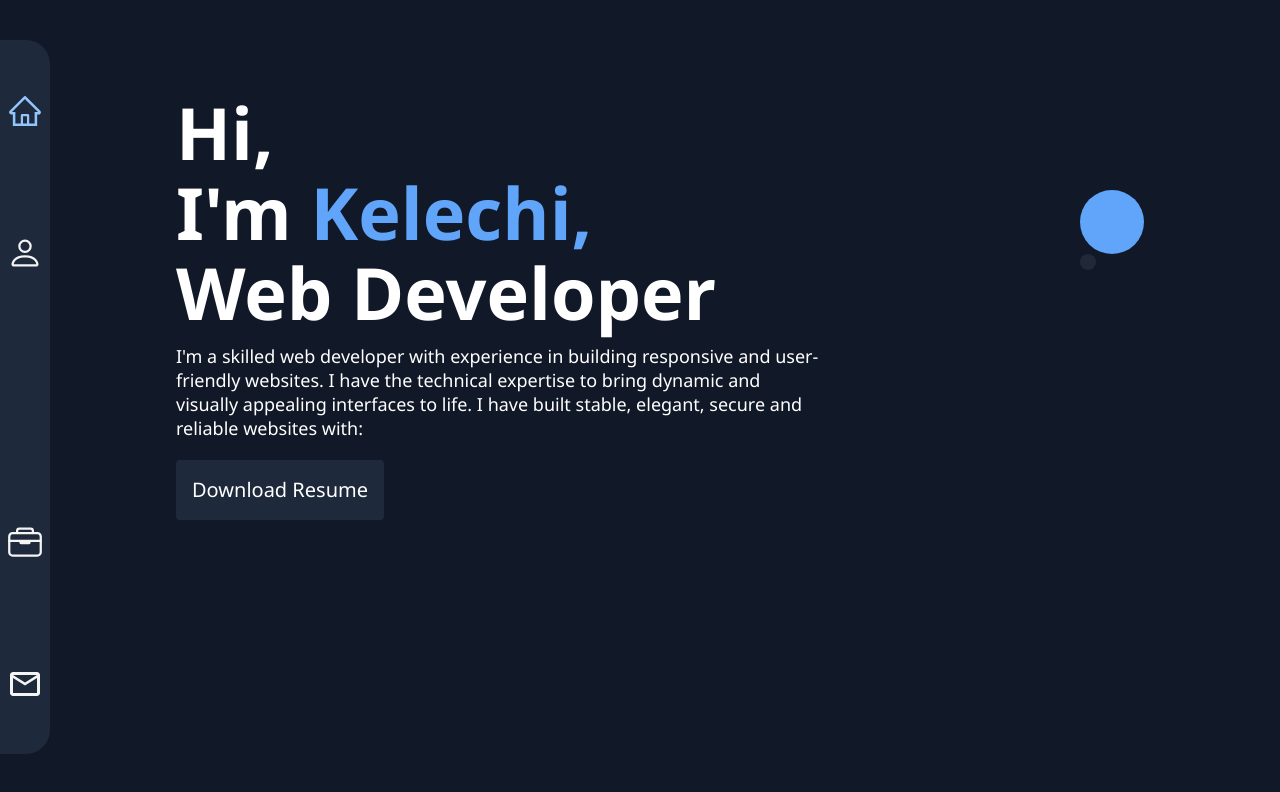
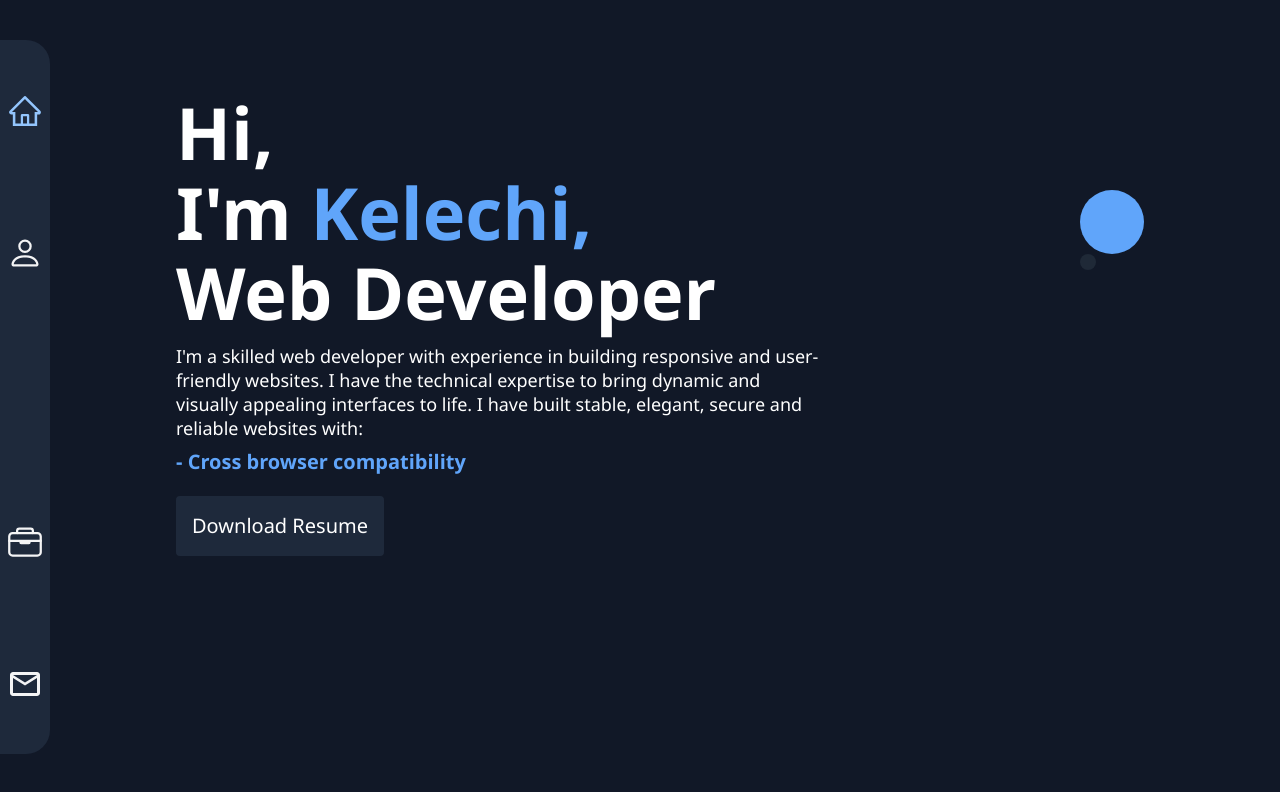
Before and after one commit to Kelechi095/Portfolio, a React (Vite) app: page / in a window 1280 px wide. Shown: the top 792 px of the page. Built offline with nearby package versions, Linux system fonts and the light colour scheme; some icons are missing.

Commit message:
modified page

```diff
--- a/src/Pages/Home.tsx
+++ b/src/Pages/Home.tsx
@@ -1,7 +1,31 @@
+import { useEffect, useState } from "react";
 import Animation1 from "../components/Animation1";
 import Wrapper from "../components/Wrapper";
 
 export default function Home() {
+  const [skillIndex, setSkillIndex] = useState(0);
+
+  const skills = [
+    "Mobile/responsive design",
+    "Cross browser compatibility",
+    "Great web accessibility",
+    "Beautiful user interface",
+    "Functional user experience",
+  ];
+
+  useEffect(() => {
+    const id = setInterval(() => {
+      if (skillIndex < 4) {
+        setSkillIndex((prev) => prev + 1);
+      } else {
+        setSkillIndex(0);
+      }
+    }, 3000);
+    return () => clearTimeout(id);
+  }, [skillIndex]);
+
+  console.log(skillIndex)
+
   return (
     <Wrapper>
       <Animation1 />
@@ -10,8 +34,7 @@ export default function Home() {
           Hi,
         </p>
         <h1 className=" text-5xl font-bold md:text-6xl md:font-bold lg:text-7xl text-[#fff] whitespace-nowrap w-auto text-[12vw]">
-            I'm{" "}
-            <span className="text-blue-400 mt-2 inline-block">Kelechi,</span>
+          I'm <span className="text-blue-400 mt-2 inline-block">Kelechi,</span>
         </h1>
         <h1 className=" text-5xl md:text-6xl font-bold lg:text-7xl text-[#fff] mt-2 whitespace-nowrap w-auto text-[12vw] ">
           Web Developer
@@ -19,15 +42,18 @@ export default function Home() {
       </div>
 
       <div>
-          <p className="max-w-[100%] md:max-w-[70%] text-white text-base md:text-[18px] mt-4 leading-[22px] md:leading-[24px]
-">
+        <p
+          className="max-w-[100%] md:max-w-[70%] text-white text-base md:text-[18px] mt-4 leading-[22px] md:leading-[24px]
+"
+        >
           {/*  I build simple, accessible and mobile responsive websites for individuals and companies. I also create and integrate APIs into web apps that help keep data in sync, automate tasks and enhance productivity. Additionally, I provide continous support for existing projects which may include fixes, updates and development of additional functionality or features.
            */}{" "}
-            I'm a skilled web developer with experience in building responsive
-            and user-friendly websites. I have the technical expertise to bring
+          I'm a skilled web developer with experience in building responsive and
+          user-friendly websites. I have the technical expertise to bring
           dynamic and visually appealing interfaces to life. I have built
           stable, elegant, secure and reliable websites with:
         </p>
+        <p className="mt-2 font-semibold text-lg md:text-xl text-blue-400">- {skills[skillIndex]}</p>
       </div>
       {/* <p className="font-semibold text-white mt-2 text-sm md:text-[17px]">Email: <span className="text-blue-200 font-normal">awomskelechi@gmail.com</span></p>
             <p className="font-semibold text-white text-sm md:text-[17px] mt-1">Phone: <span className="text-blue-200 font-normal">+2348137031311</span></p>
@@ -38,7 +64,6 @@ export default function Home() {
           Download Resume
         </button>
       </div>
-
     </Wrapper>
   );
 }
```
Lines whose indentation alone changed are shown as unchanged.
